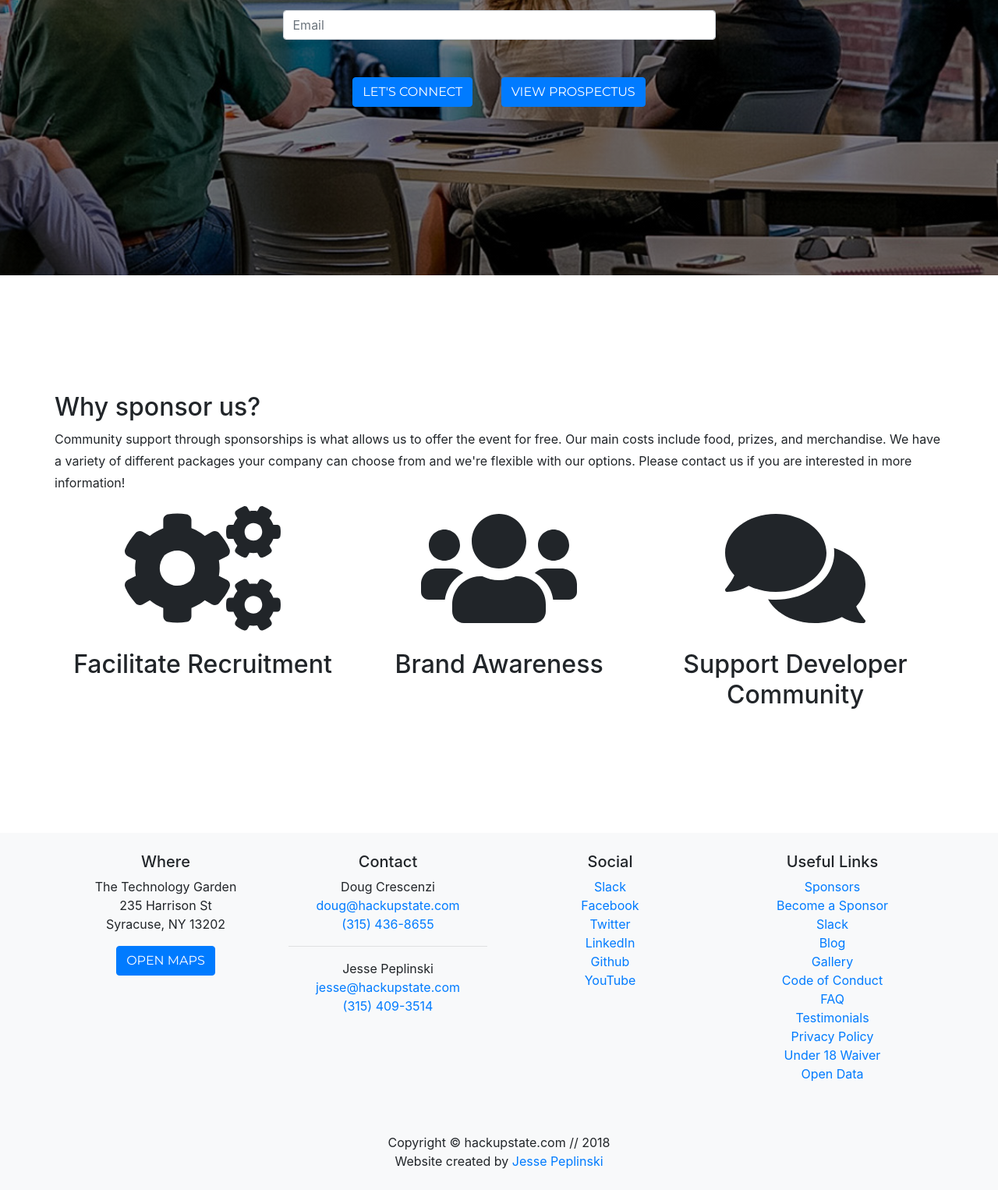
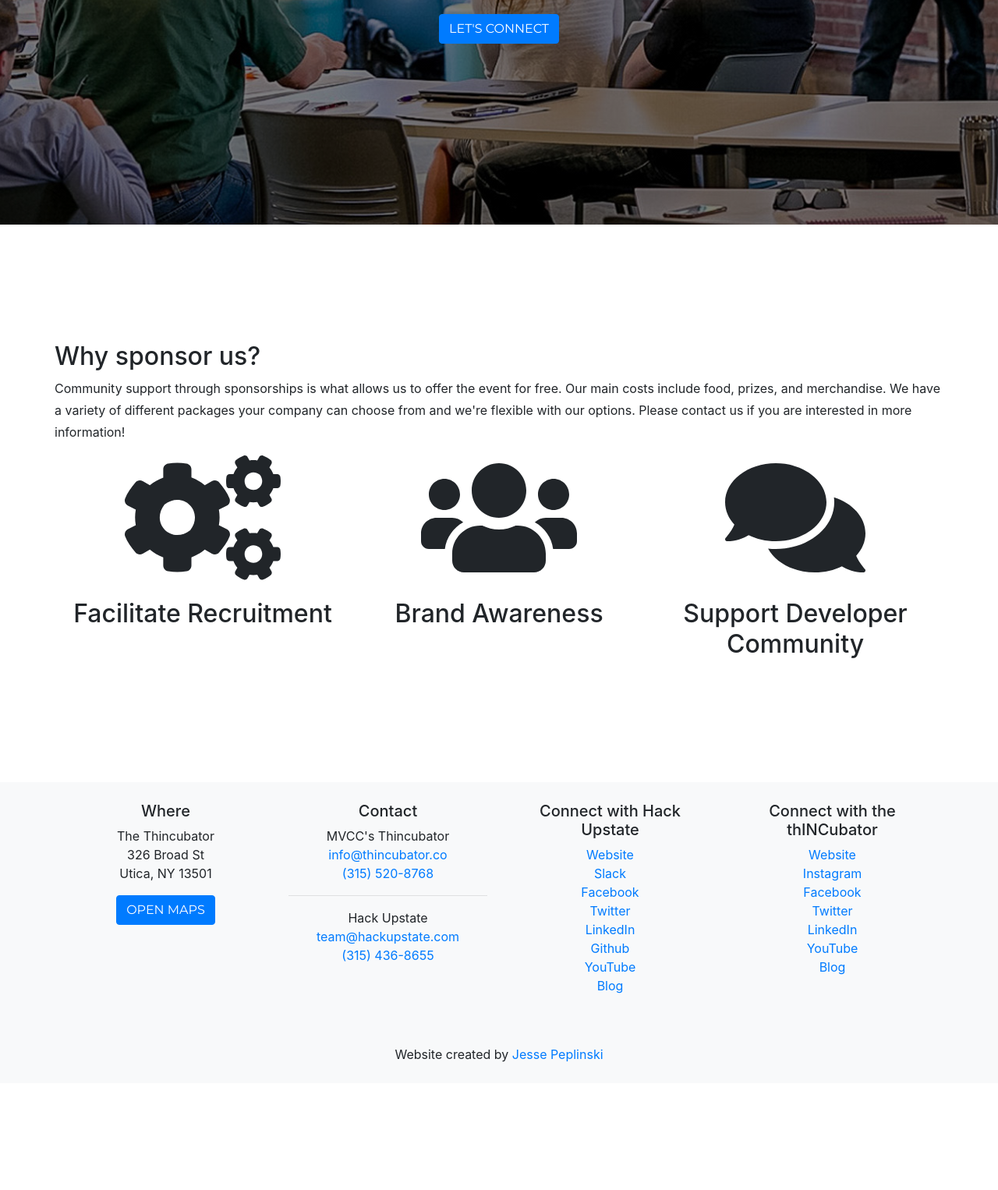
Before and after one commit to hackupstate/hack-mohawk-valley, a website with bundled scripts: page become-a-sponsor.html in a window 1280 px wide. Shown: the part 516-2042 px from the top of the page at 78% size. After the commit the page ends 1905 px from the top, so only its background shows below. Built offline with nearby package versions, Linux system fonts and the light colour scheme; a web font is replaced by a local one.

Commit message:
Add become a sponsor page

```diff
--- a/become-a-sponsor.html
+++ b/become-a-sponsor.html
@@ -83,22 +83,15 @@
   <header class="masthead main-hu-banner">
     <div class="container">
       <div class="intro-text">
-        <div class="intro-heading text-uppercase">HELP ADVANCE UPSTATE'S TECH COMMUNITY</div>
-        <div class="intro-lead-in">Interested in sponsoring Hack Upstate?</div>
-        <!-- <a class="btn btn-primary btn-xl text-uppercase m-4" href="#">Become a sponsor</a> -->
+        <div class="intro-heading text-uppercase">Interested in sponsoring?</div>
 
-        <form action="https://www.getdrip.com/forms/30788579/submissions" method="post" data-drip-embedded-form="30788579">
-          <div data-drip-attribute="description"></div>
+        <form name="contact" netlify>
           <div class="form-group custom-form">
-            <input type="text" name="fields[first_name]" class="form-control mb-3" placeholder="First name" required="required">
-            <input type="email" name="fields[email]" class="form-control mb-3" placeholder="Email" required="required" />
+            <input class="form-control mb-3" type="text" name="name" placeholder="First name" />
+            <input class="form-control mb-3" type="email" name="email" placeholder="Email" />
+
+            <button class="btn btn-primary btn-xl text-uppercase m-3" type="submit">Let's Connect</button>
           </div>
-
-          <div>
-            <input class="btn btn-primary btn-xl text-uppercase m-3" type="submit" name="submit" value="Let's Connect" data-drip-attribute="sign-up-button" id="sponsor-button" target="/">
-              <a class="btn btn-primary btn-xl text-uppercase m-3" href="files/Hack Upstate XII - October 6-7, 2018 - Sponsorship Prospectus.pdf" target="_blank">View Prospectus</a>
-          </div>
-
         </form>
 
       </div>
@@ -144,12 +137,12 @@
           <h5>Where</h5>
 
           <ul class="no-bullet">
-            <li>The Technology Garden
-              <li>235 Harrison St</li>
-              <li>Syracuse, NY 13202</li>
+            <li>The Thincubator
+              <li>326 Broad St</li>
+              <li>Utica, NY 13501</li>
           </ul>
 
-          <a class="btn btn-primary text-uppercase" href="https://www.google.com/maps/dir/''/the+technology+garden/data=!4m5!4m4!1m0!1m2!1m1!1s0x89d9f3be64671fcb:0xd90a35d916f066ff?sa=X&ved=0ahUKEwjp9r3xg_bYAhVL0YMKHXN0B10Q9RcIlwEwEA"
+          <a class="btn btn-primary text-uppercase" href="https://www.google.com/maps?ll=43.102643,-75.223997&z=16&t=m&hl=en-US&gl=US&mapclient=embed&q=326+Broad+St+Utica,+NY+13501"
             target="_blank">Open Maps</a>
 
         </div>
@@ -157,29 +150,32 @@
           <h5>Contact</h5>
           <ul class="no-bullet">
 
-            <li>Doug Crescenzi</li>
+            <li>MVCC's Thincubator</li>
             <li>
-              <a href="mailto:doug@hackupstate.com">doug@hackupstate.com</a>
+              <a href="mailto:info@thincubator.co">info@thincubator.co</a>
+            </li>
+            <li>
+              <a href="tel:315-520-8768">(315) 520-8768</a>
+            </li>
+
+            <hr>
+
+            <li>Hack Upstate</li>
+            <li>
+              <a href="mailto:team@hackupstate.com">team@hackupstate.com</a>
             </li>
             <li>
               <a href="tel:315-436-8655">(315) 436-8655</a>
             </li>
 
-            <hr>
-
-            <li>Jesse Peplinski</li>
-            <li>
-              <a href="mailto:jesse@hackupstate.com">jesse@hackupstate.com</a>
-            </li>
-            <li>
-              <a href="tel:315-409-3514">(315) 409-3514</a>
-            </li>
-
           </ul>
         </div>
         <div class="col-md-3 mb-5">
-          <h5>Social</h5>
+          <h5>Connect with Hack Upstate</h5>
           <ul class="no-bullet">
+            <li>
+              <a href="http://hackupstate.com/" target="_blank">Website</a>
+            </li>
             <li>
               <a href="http://huslack.herokuapp.com/" target="_blank">Slack</a>
             </li>
@@ -198,49 +194,40 @@
             <li>
               <a href="https://www.youtube.com/user/hackupstate" target="_blank">YouTube</a>
             </li>
-          </ul>
-        </div>
-        <div class="col-md-3 mb-5">
-          <h5>Useful Links</h5>
-          <ul class="no-bullet">
-            <li>
-              <a href="sponsors.html">Sponsors</a>
-            </li>
-            <li>
-              <a href="become-a-sponsor.html">Become a Sponsor</a>
-            </li>
-            <li>
-              <a href="http://huslack.herokuapp.com/" target="_blank">Slack</a>
-            </li>
             <li>
               <a href="https://medium.com/@hackupstate" target="_blank">Blog</a>
             </li>
+          </ul>
+        </div>
+
+        <div class="col-md-3 mb-5">
+          <h5>Connect with the thINCubator</h5>
+          <ul class="no-bullet">
             <li>
-              <a href="https://www.facebook.com/hackupstate.org/photos/?tab=albums" target="_blank">Gallery</a>
+              <a href=" http://thincubator.co/" target="_blank">Website</a>
             </li>
             <li>
-              <a href="conduct.html">Code of Conduct</a>
+              <a href="https://www.instagram.com/thincubator/?hl=en" target="_blank">Instagram</a>
             </li>
             <li>
-              <a href="faq.html">FAQ</a>
+              <a href="https://www.facebook.com/pages/Thincubator/1582036492056457?fref=ts" target="_blank">Facebook</a>
             </li>
             <li>
-              <a href="testimonials.html">Testimonials</a>
+              <a href="https://twitter.com/thethincubator" target="_blank">Twitter</a>
             </li>
             <li>
-              <a href="privacy.html">Privacy Policy</a>
+              <a href="https://www.linkedin.com/company/the-thincubator" target="_blank">LinkedIn</a>
             </li>
             <li>
-              <a href="waiver.html">Under 18 Waiver</a>
+              <a href="https://www.youtube.com/channel/UC2JEMcjVAnTxO3iQS_cwZPg" target="_blank">YouTube</a>
             </li>
             <li>
-              <a href="open-data.html">Open Data</a>
+              <a href="http://thincubator.co/blog/" target="_blank">Blog</a>
             </li>
           </ul>
         </div>
       </div>
       <div class="copyright text-center">
-        <div class="span12">Copyright © hackupstate.com // 2018</div>
         <div class="span12">Website created by
           <a href="http://jessepeplinski.com" target="_blank">Jesse Peplinski</a>
         </div>
@@ -259,32 +246,6 @@
   <script src="js/agency.min.js"></script>
 
   <!-- Google Analytics -->
-  <script type="text/javascript">
-    var _gaq = _gaq || [];
-    _gaq.push(['_setAccount', 'UA-28926434-6']);
-    _gaq.push(['_trackPageview']);
-
-    (function () {
-      var ga = document.createElement('script'); ga.type = 'text/javascript'; ga.async = true;
-      ga.src = ('https:' == document.location.protocol ? 'https://ssl' : 'http://www') + '.google-analytics.com/ga.js';
-      var s = document.getElementsByTagName('script')[0]; s.parentNode.insertBefore(ga, s);
-    })();
-  </script>
-
-  <!-- Drip -->
-  <script type="text/javascript">
-    var _dcq = _dcq || [];
-    var _dcs = _dcs || {};
-    _dcs.account = '8668207';
-
-    (function () {
-      var dc = document.createElement('script');
-      dc.type = 'text/javascript'; dc.async = true;
-      dc.src = '//tag.getdrip.com/8668207.js';
-      var s = document.getElementsByTagName('script')[0];
-      s.parentNode.insertBefore(dc, s);
-    })();
-  </script>
 
 </body>
 
```
